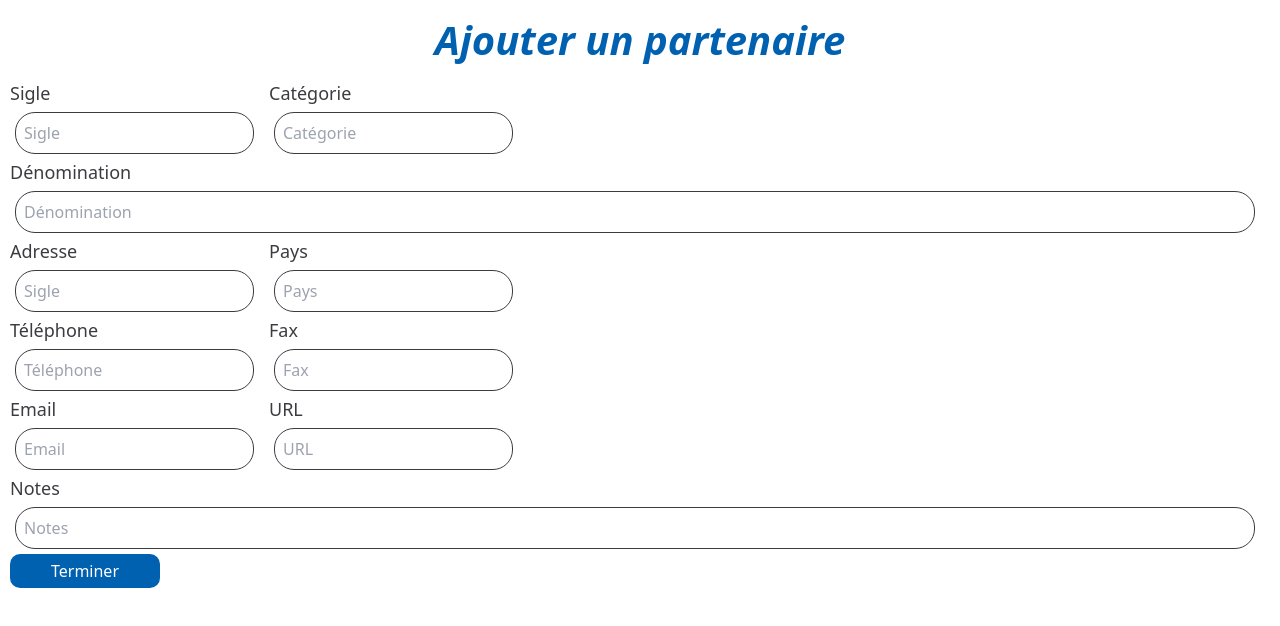
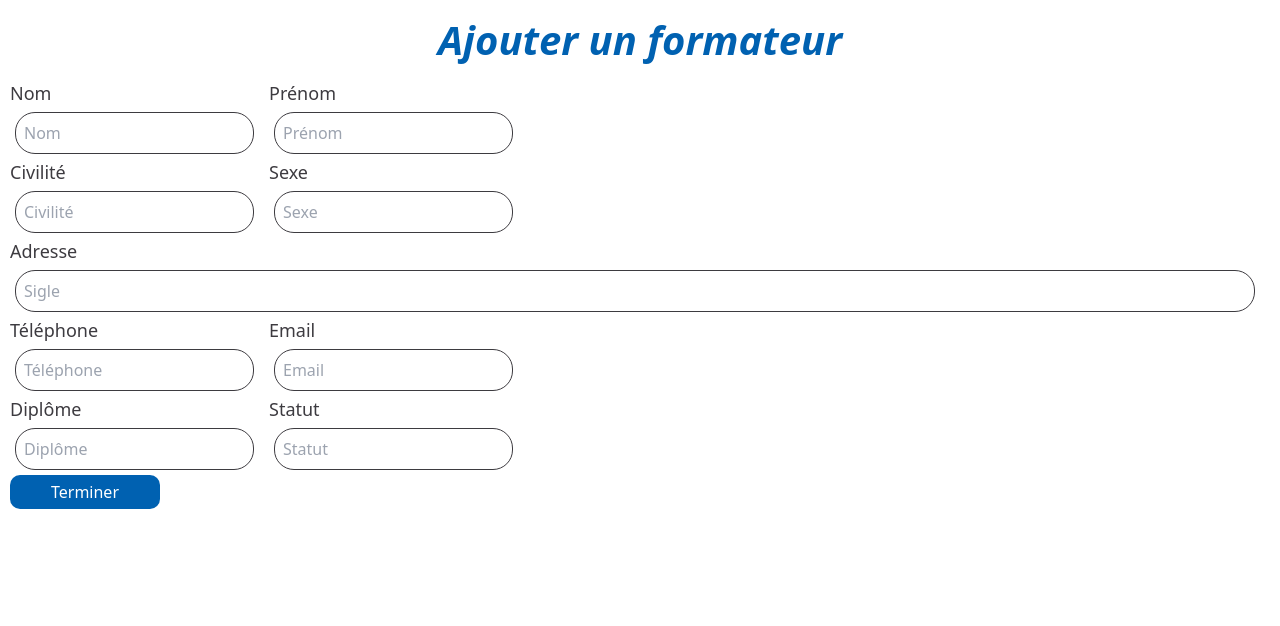
Before and after one commit to Oona189/hackathon, a React (Vite) app in the folder frontend/: page / in a window 1280 px wide. Shown: the top 626 px of the page. Built offline with nearby package versions, Linux system fonts and the light colour scheme.

Commit message:
ajout formulaire formateur

```diff
--- a/frontend/src/App.jsx
+++ b/frontend/src/App.jsx
@@ -2,11 +2,12 @@ import React from "react";
 import  "./Pages/Ajoutformation/ajoutformation.css";
 import Ajout_thèmes from "./Pages/AjoutThème/Ajout_thèmes";
 import Ajout_partenaire from "./Pages/AjoutPartenaire/Ajout_partenaire";
+import Ajout_formateur from "./Pages/AjoutFormateur/Ajout_formateur";
 function App() {
 
   return (
     <div className='app'>
-    <Ajout_partenaire/>
+    <Ajout_formateur/>
     </div>
   )
 }
--- /dev/null
+++ b/frontend/src/Pages/AjoutFormateur/Ajout_formateur.jsx
@@ -0,0 +1,71 @@
+import React, { useState } from 'react'
+
+function Ajout_formateur() {
+  const [email, setEmail] = useState("");
+  const [tlp, setTlp] = useState("");
+  const [adresse, setAdresse] = useState("");
+  const [nom, setNom] = useState("");
+  const [prenom, setPrenom] = useState("");
+  const [sexe, setSexe] = useState("");
+  const [civilite, setCivilite] = useState("");
+  const [diplome, setDiplome] = useState("");
+  const [statut, setStatut] = useState("");
+  const handleSubmit = (event) => {
+    event.preventDefault();
+  };
+  return (
+    <form className='form' onSubmit={handleSubmit}>
+      <h1 className='title'>Ajouter un formateur</h1>
+      <div className='row_field'>
+        <div className='field'>
+          <label className='label'>Nom</label>
+          <input className='input' placeholder='Nom' type='text' value={nom} required onChange={(event) => setNom(event.target.value)} />
+        </div>
+        <div className='field'>
+          <label className='label'>Prénom</label>
+          <input className='input' placeholder='Prénom' type='text' value={prenom} required onChange={(event) => setPrenom(event.target.value)} />
+        </div>
+      </div>
+      <div className='row_field'>
+        <div className='field'>
+          <label className='label'>Civilité</label>
+          <input className='input' placeholder='Civilité' type='text' value={civilite} required onChange={(event) => setCivilite(event.target.value)} />
+        </div>
+        <div className='field'>
+          <label className='label'>Sexe</label>
+          <input className='input' placeholder='Sexe' type='text' value={sexe} required onChange={(event) => setSexe(event.target.value)} />
+        </div>
+      </div>
+      <div className='field'>
+          <label className='label'>Adresse</label>
+          <input className='input' placeholder='Sigle' type='text' value={adresse} required onChange={(event) => setAdresse(event.target.value)} />
+        </div>
+      <div className='row_field'>
+        <div className='field'>
+          <label className='label'>Téléphone</label>
+          <input className='input' placeholder='Téléphone' type='tel' value={tlp} required onChange={(event) => setTlp(event.target.value)} />
+        </div>
+        <div className='field'>
+          <label className='label'>Email</label>
+          <input className='input' placeholder='Email' type='tel' value={email} required onChange={(event) => setEmail(event.target.value)} />
+        </div>
+      </div>
+      <div className='row_field'>
+        <div className='field'>
+          <label className='label'>Diplôme</label>
+          <input className='input' placeholder='Diplôme' type='text' value={diplome} required onChange={(event) => setDiplome(event.target.value)} />
+        </div>
+        <div className='field'>
+          <label className='label'>Statut</label>
+          <input className='input' placeholder='Statut' type='text' value={statut} required onChange={(event) => setStatut(event.target.value)} />
+        </div>
+      </div>
+          <div className="buttoncontainer">
+              <button className='button'>Terminer</button>
+              </div>
+
+    </form>
+  )
+}
+
+export default Ajout_formateur
--- /dev/null
+++ b/frontend/src/Pages/AjoutFormateur/forms.css
@@ -0,0 +1,56 @@
+.row_field {
+    display: flex;
+    align-items: center;
+}
+.input {
+    padding: 8px;
+    border-radius: 20px;
+    border: 0.1px solid #3D3B40;
+    width: calc(100% - 20px);
+    margin: 5px;
+}
+
+
+.input input::placeholder {
+    color: #B2B1B1;
+}
+
+.input input:focus {
+    border-color: #7DADFE;
+}
+
+.label {
+    font-size: 18px;
+    color: #3D3B40;
+    font-weight: 400;
+
+}
+
+.field {
+    display: flex;
+    flex-direction: column;
+}
+
+.form {
+    display: flex;
+    flex-direction: column;
+    margin: 10px;
+}
+
+.title {
+    color: #0061B1;
+    text-align: center;
+    font-size: 40px;
+    font-weight: bold;
+    font-style: italic;
+    margin-bottom: 10px;
+
+}
+.button {
+    width: 150px;
+    background-color: rgb(0, 97, 177);
+    color: white;
+    border: none;
+    padding: 5px;
+    border-radius: 10px;
+  }
--- a/frontend/src/Pages/AjoutPartenaire/Ajout_partenaire.jsx
+++ b/frontend/src/Pages/AjoutPartenaire/Ajout_partenaire.jsx
@@ -68,7 +68,7 @@ function Ajout_partenaire() {
       </div>
       <div className='field'>
               <label className='label'>Notes</label>
-              <input className='input' placeholder='Notes' type='text' value={notes} required onChange={(event) => setNotes(event.target.value)} />
+              <input className='input' placeholder='Notes' type='text' value={notes} onChange={(event) => setNotes(event.target.value)} />
           </div>
           <div className="buttoncontainer">
               <button className='button'>Terminer</button>
```
